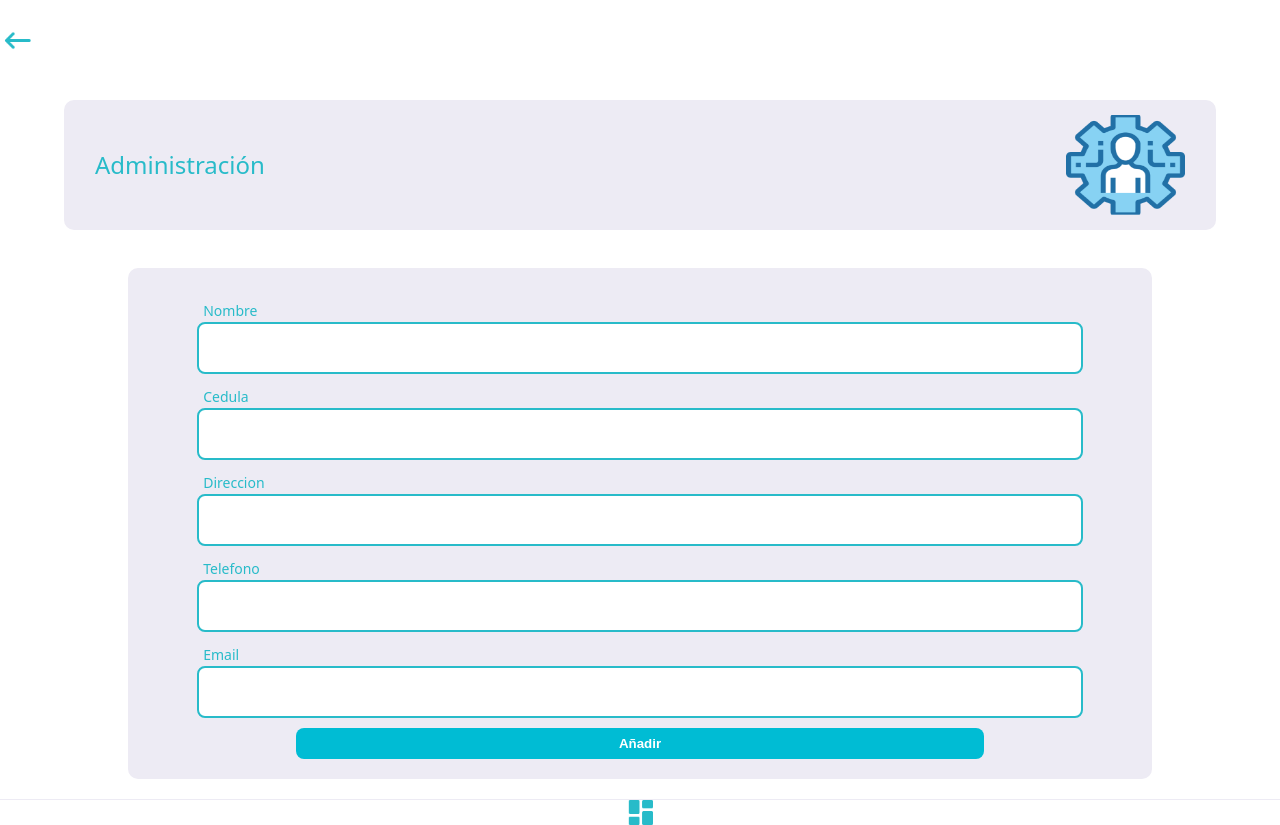
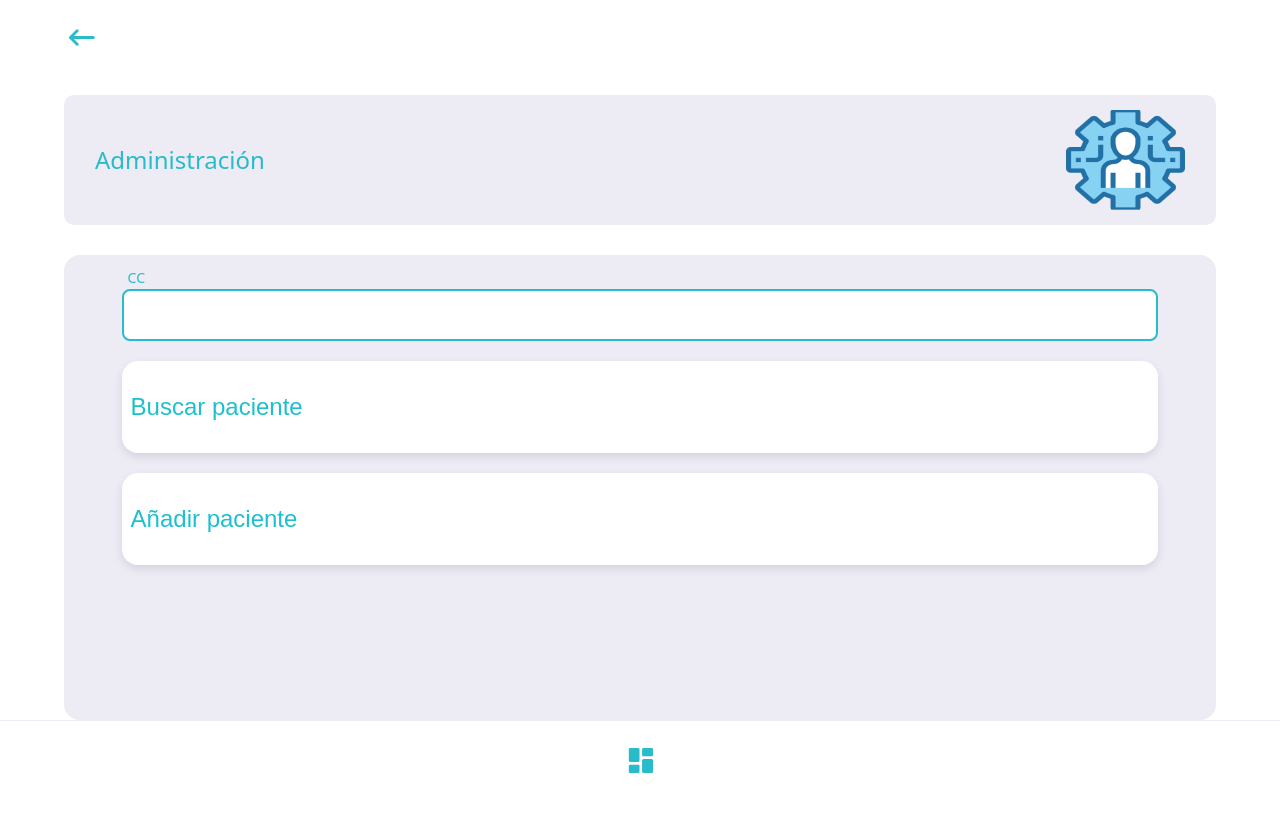
Before and after one commit to tomasgonzalez0/misalud, a React (Vite) app in the folder MiSalud.WEB/: page / in a window 1280 px wide. After the commit the page ends 800 px from the top, so only its background shows below. Built offline with nearby package versions, Linux system fonts and the light colour scheme.

Commit message:
corrección App

```diff
--- a/MiSalud.WEB/src/App.jsx
+++ b/MiSalud.WEB/src/App.jsx
@@ -7,9 +7,8 @@ import FormView from './views/PacientForm/Form'
 function App() {
   return (
     <>
-      <FormView />
-      {/* <Administracion />
-      <FooterBar /> */}
+      <Administracion />
+      <FooterBar />
     </>
   )
 }
```
